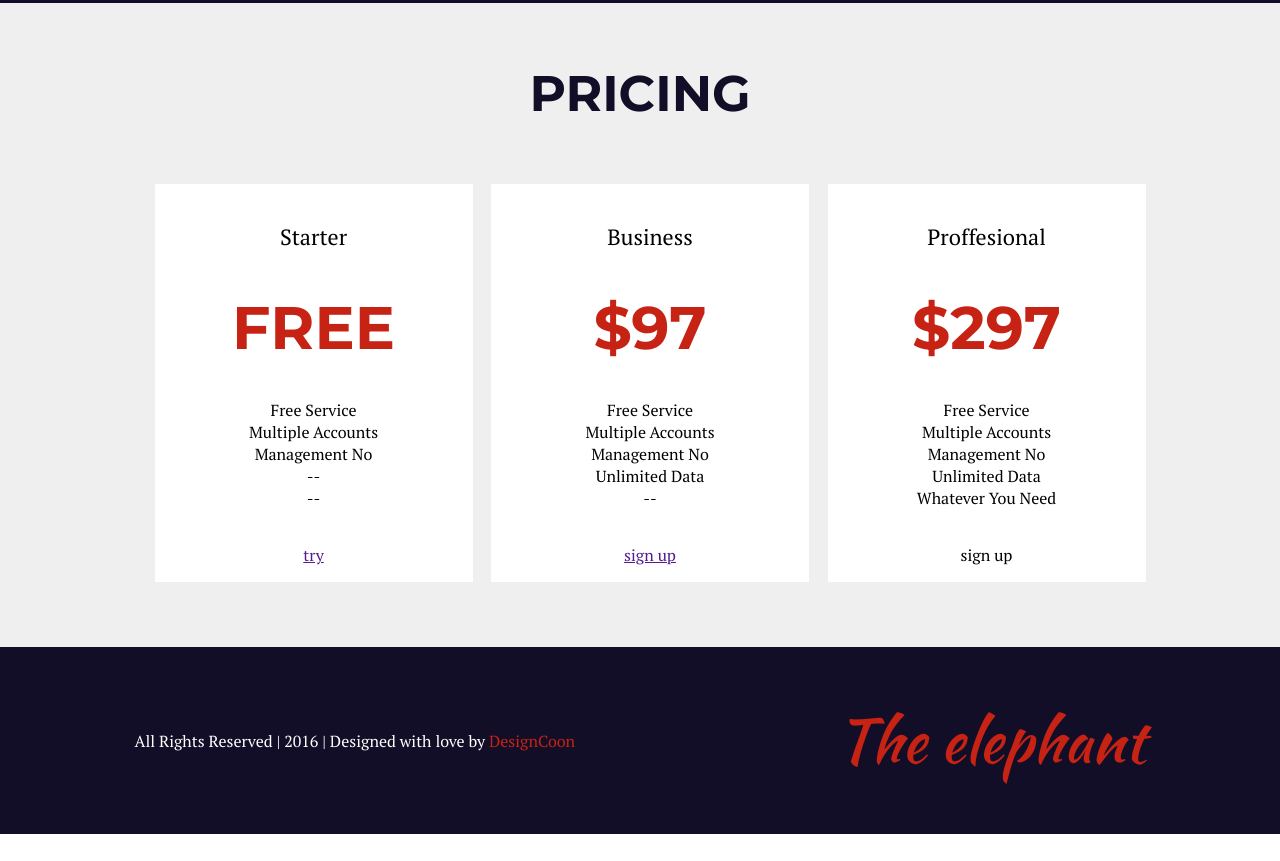
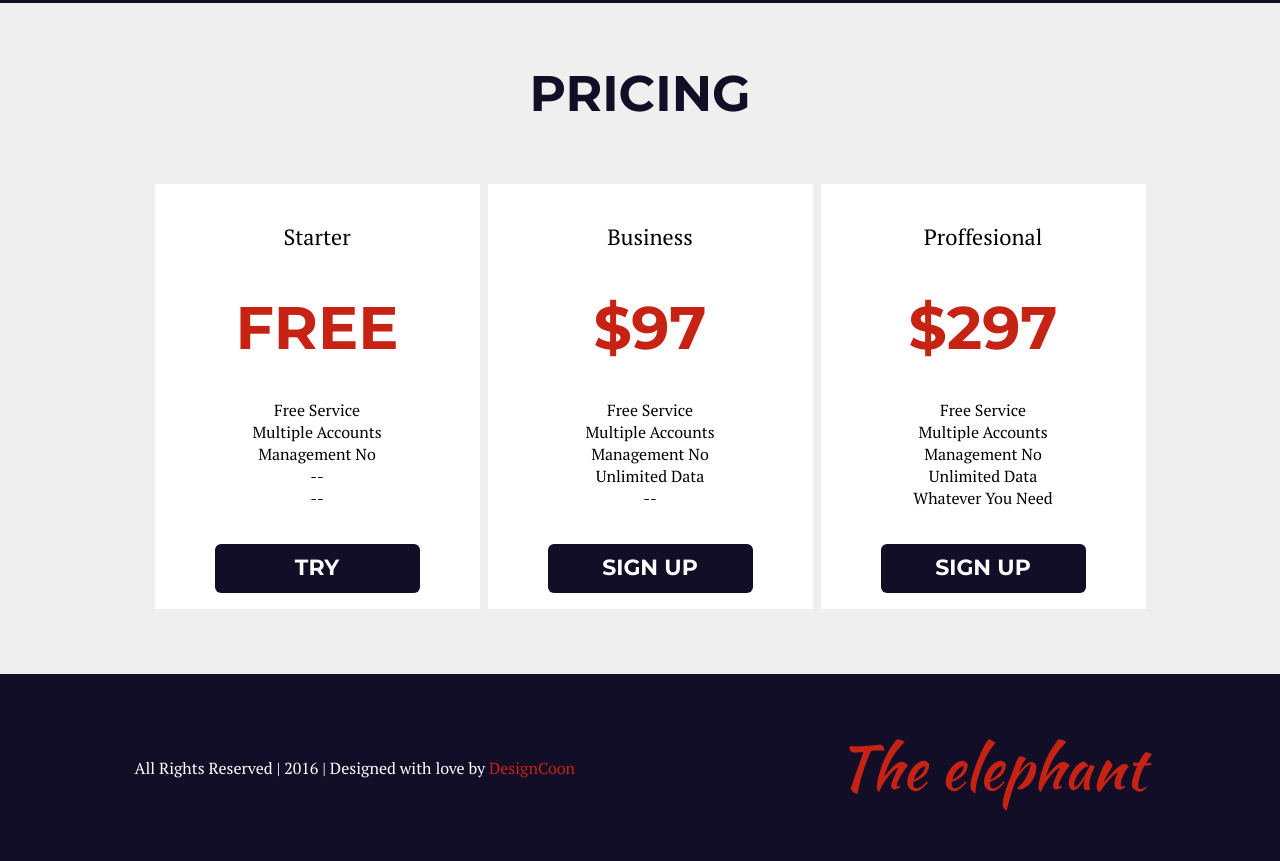
Before and after one commit to mikhail-bn/files, a plain HTML site: page index14.html in a window 1280 px wide. Shown: the part 1428-2289 px from the top of the page. Before the commit the page ends 2262 px from the top, so only its background shows below. Drawn offline with Linux system fonts and the light colour scheme.

Commit message:
20-05-22(1)

```diff
--- a/css/main14.css
+++ b/css/main14.css
@@ -43,6 +43,11 @@ body {
     font-size: 60px;
     color: #fff;
 }
+.nav {
+    display: flex;
+    list-style: none;
+    text-transform: uppercase;
+}
 .nav  li a {
     color: #fff;
     padding: 10px 15px;
@@ -53,15 +58,6 @@ body {
     background-color: rgb(19, 14, 39);
     border-radius: 5px;
     text-decoration: none;
-}
-ul {
-    display: flex;
-    list-style: none;
-    font-size: 18px;
-    font-weight: normal;
-    text-transform: uppercase;
-    color: #fff;
-    line-height: 22px;
 }
 .text__content {
     width: 500px;
@@ -115,9 +111,6 @@ img {
     width: 140px;
     height: 140px;
 }
-.item__img {
-
-}
 .item__text {
     max-width: 180px;
     padding-top: 50px;
@@ -162,10 +155,6 @@ img {
     text-decoration: none;
     border-radius: 6px;
 }
-
-
-
-
 .pricing {
     background-color: #efefef;
 }
@@ -186,14 +175,12 @@ img {
     display: flex;
     justify-content: space-between;
     padding: 0 0 65px 20px;
-
 }
 .item__pricing {
     background-color: #fff;
     min-width: 318px;
     padding: 38px 60px 16px;
     text-align: center;
-
 }
 .name__pricing {
     font-size: 22px;
@@ -209,21 +196,28 @@ img {
     text-transform: uppercase;
 }
 .text__pricing {
-text-align: center;
-padding: 35px 0 35px;
+    text-align: center;
+    padding: 35px 0 35px;
 }
-.button a {
+a > .button  {
     min-width: 205px;
     min-height: 49px;
     background-color: rgb(19, 14, 39);
     text-align: center;
-    text-decoration: none;
     border-radius: 6px;
     text-transform: uppercase;
     font-size: 22px;
     font-family: "Montserrat";
     color: rgb(255, 255, 255);
-    text-align: center;
+    margin: 0 auto;
+    padding-top: 10px;
+}
+a > .button:hover {
+    text-decoration: none;
+    background-color: rgb(198, 35, 20);
+}
+a {
+    text-decoration: none;
 }
 .footer {
     display: flex;
--- a/index14.html
+++ b/index14.html
@@ -81,7 +81,9 @@
                             <div>--</div>
                             <div>--</div>
                         </div>
-                        <a href="" class="button">try</a>
+                        <a href="">
+                            <div class="button">try</div>
+                        </a>
                     </div>
 
                     <div class="item__pricing">
@@ -94,7 +96,9 @@
                             <div>Unlimited Data</div>
                             <div>--</div>
                         </div>
-                        <a href="" class="button">sign up</a>
+                        <a href="">
+                            <div class="button">sign up</div>
+                        </a>
                     </div>
 
                     <div class="item__pricing">
@@ -107,7 +111,9 @@
                             <div>Unlimited Data</div>
                             <div>Whatever You Need</div>
                         </div>
-                        sign up
+                        <a href="">
+                            <div class="button">sign up</div>
+                        </a>
                     </div>
                 </div>
             </div>
```
